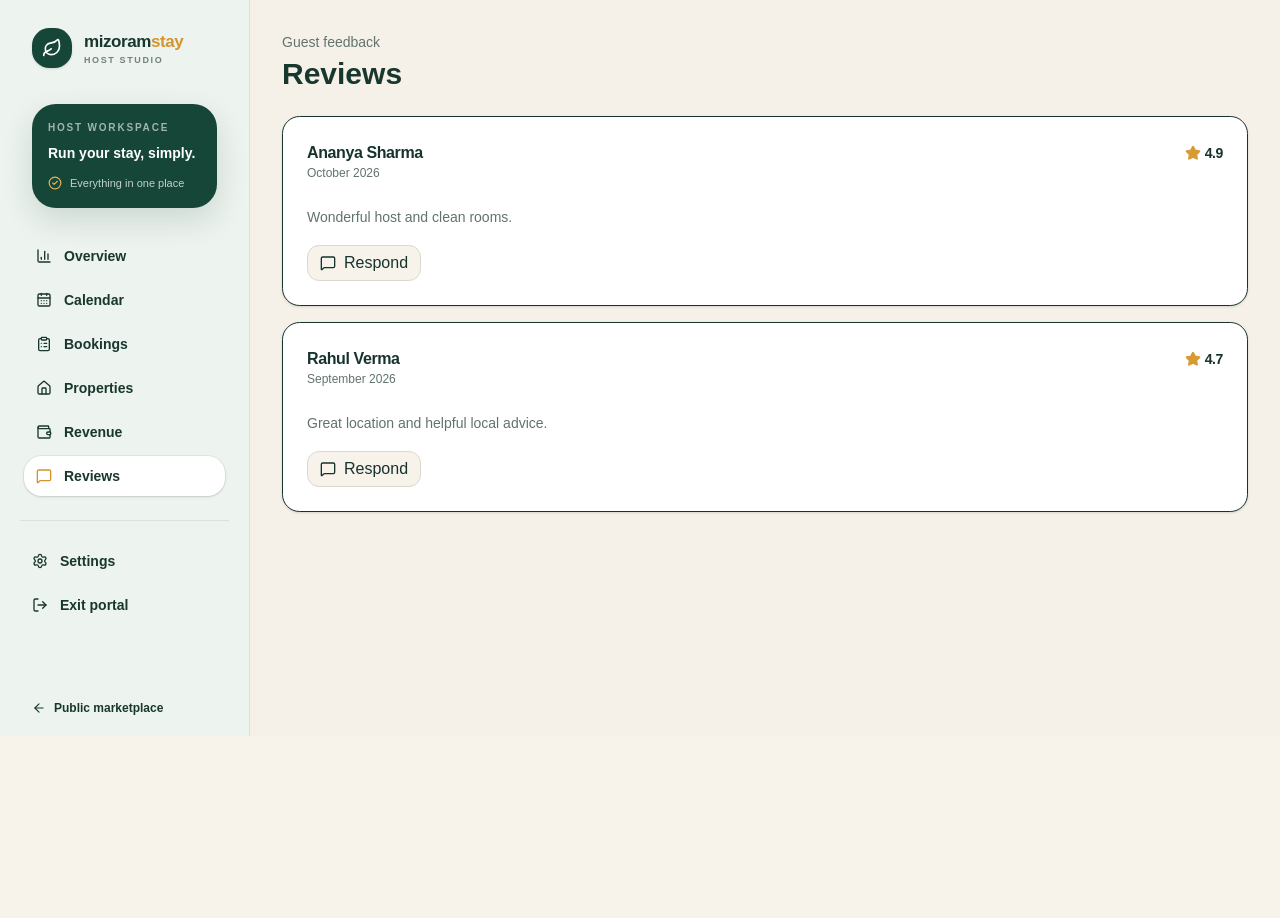
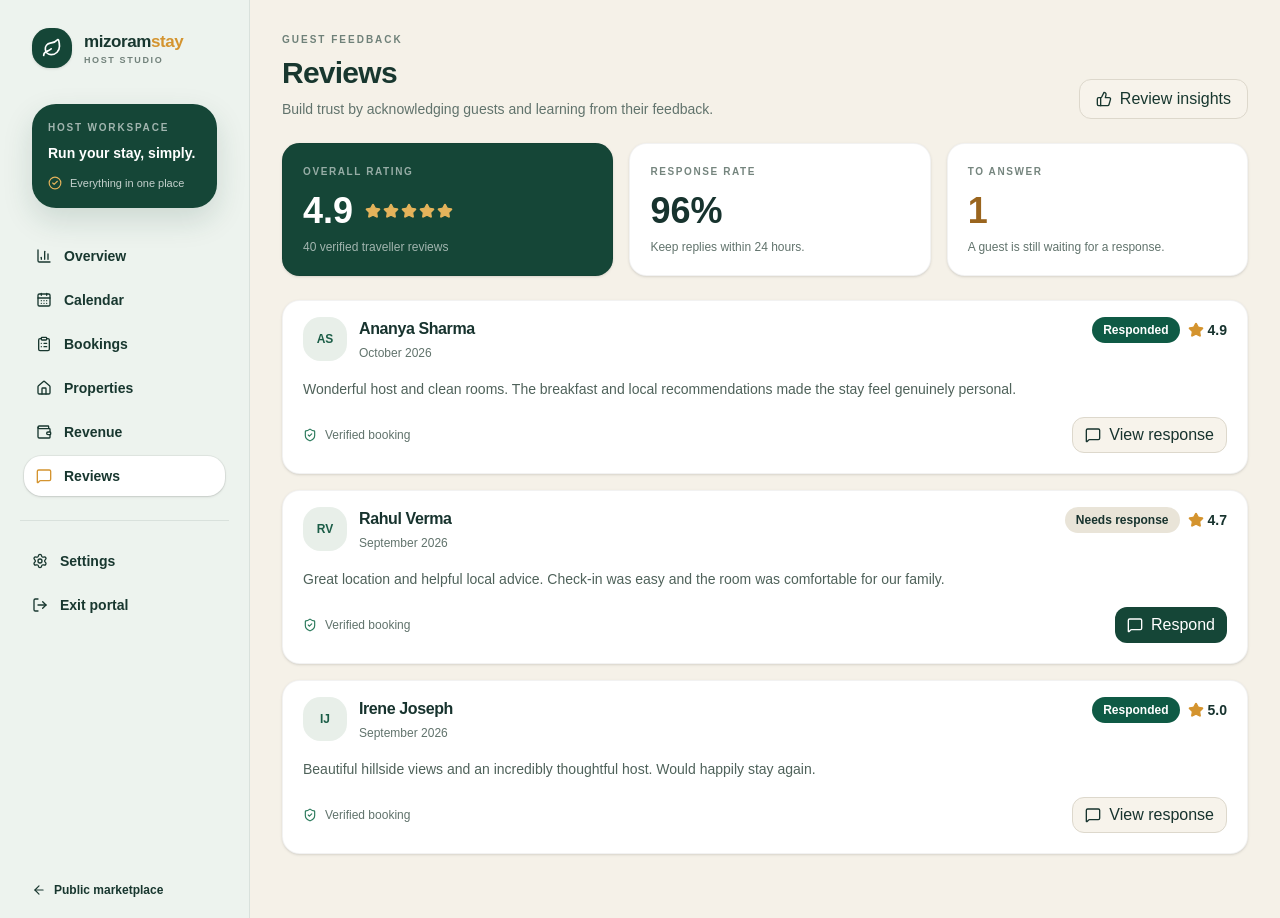
Before and after one commit to drmaruata/mizoramstay, a Next.js app: page /host/reviews in a window 1280 px wide. Before the commit the page ends 800 px from the top, so only its background shows below. Built offline with nearby package versions, Linux system fonts and the light colour scheme; no server answers.

Commit message:
Redesign host review centre

```diff
--- a/src/app/host/reviews/page.tsx
+++ b/src/app/host/reviews/page.tsx
@@ -1,5 +1,19 @@
-import { MessageSquare, Star } from 'lucide-react'
+import { MessageSquare, ShieldCheck, Star, ThumbsUp } from 'lucide-react'
 import { Button } from '@/components/ui/button'
 import { Card, CardContent, CardHeader, CardTitle } from '@/components/ui/card'
+import { Badge } from '@/components/ui/badge'
 import { PortalShell } from '@/components/host/portal-shell'
-export default function HostReviewsPage(){return <PortalShell><div><p className="text-sm text-muted-foreground">Guest feedback</p><h1 className="mt-1 text-3xl font-black">Reviews</h1></div><div className="mt-6 space-y-4">{[['Ananya Sharma','4.9','Wonderful host and clean rooms.','October 2026'],['Rahul Verma','4.7','Great location and helpful local advice.','September 2026']].map((r)=><Card key={r[0]}><CardHeader><CardTitle className="flex items-center justify-between text-base"><span>{r[0]}</span><span className="flex items-center gap-1 text-sm"><Star className="size-4 fill-current text-accent"/>{r[1]}</span></CardTitle><p className="text-xs text-muted-foreground">{r[3]}</p></CardHeader><CardContent><p className="text-sm leading-6 text-muted-foreground">{r[2]}</p><Button variant="outline" size="sm" className="mt-4"><MessageSquare className="size-4"/>Respond</Button></CardContent></Card>)}</div></PortalShell>}
+
+const reviews = [
+  { name: 'Ananya Sharma', initials: 'AS', rating: '4.9', text: 'Wonderful host and clean rooms. The breakfast and local recommendations made the stay feel genuinely personal.', date: 'October 2026', status: 'Responded' },
+  { name: 'Rahul Verma', initials: 'RV', rating: '4.7', text: 'Great location and helpful local advice. Check-in was easy and the room was comfortable for our family.', date: 'September 2026', status: 'Needs response' },
+  { name: 'Irene Joseph', initials: 'IJ', rating: '5.0', text: 'Beautiful hillside views and an incredibly thoughtful host. Would happily stay again.', date: 'September 2026', status: 'Responded' },
+]
+
+export default function HostReviewsPage() {
+  return <PortalShell><div className="mx-auto max-w-[1100px]">
+    <div className="flex flex-col gap-4 sm:flex-row sm:items-end sm:justify-between"><div><p className="text-[10px] font-bold uppercase tracking-[.2em] text-[#6f8179]">Guest feedback</p><h1 className="mt-2 text-3xl font-black tracking-tight">Reviews</h1><p className="mt-2 text-sm text-muted-foreground">Build trust by acknowledging guests and learning from their feedback.</p></div><Button variant="outline"><ThumbsUp className="size-4" /> Review insights</Button></div>
+    <div className="mt-6 grid gap-4 md:grid-cols-[1.1fr_1fr_1fr]"><Card className="border-black/5 bg-[#154637] text-white shadow-sm"><CardContent className="p-5"><p className="text-[10px] font-bold uppercase tracking-[.16em] text-white/55">Overall rating</p><div className="mt-3 flex items-center gap-3"><span className="text-4xl font-black">4.9</span><div className="flex gap-0.5">{[1,2,3,4,5].map((star) => <Star key={star} className="size-4 fill-[#e4b35b] text-[#e4b35b]" />)}</div></div><p className="mt-2 text-xs text-white/60">40 verified traveller reviews</p></CardContent></Card><Card className="border-black/5 shadow-sm"><CardContent className="p-5"><p className="text-[10px] font-bold uppercase tracking-[.16em] text-[#75857e]">Response rate</p><p className="mt-3 text-4xl font-black">96%</p><p className="mt-2 text-xs text-muted-foreground">Keep replies within 24 hours.</p></CardContent></Card><Card className="border-black/5 shadow-sm"><CardContent className="p-5"><p className="text-[10px] font-bold uppercase tracking-[.16em] text-[#75857e]">To answer</p><p className="mt-3 text-4xl font-black text-[#9a651e]">1</p><p className="mt-2 text-xs text-muted-foreground">A guest is still waiting for a response.</p></CardContent></Card></div>
+    <div className="mt-6 space-y-4">{reviews.map((review) => <Card key={review.name} className="border-black/5 shadow-sm"><CardHeader className="flex flex-row items-start justify-between gap-4 px-5 py-4"><div className="flex items-center gap-3"><span className="grid size-11 place-items-center rounded-2xl bg-[#e8efe9] text-xs font-black text-[#1b5d47]">{review.initials}</span><div><CardTitle className="text-base">{review.name}</CardTitle><p className="mt-1 text-xs text-muted-foreground">{review.date}</p></div></div><div className="flex items-center gap-2"><Badge variant={review.status === 'Responded' ? 'default' : 'secondary'}>{review.status}</Badge><span className="flex items-center gap-1 text-sm font-bold"><Star className="size-4 fill-[#d4942f] text-[#d4942f]" /> {review.rating}</span></div></CardHeader><CardContent className="px-5 pb-5 pt-0"><p className="max-w-3xl text-sm leading-6 text-[#4f625a]">{review.text}</p><div className="mt-4 flex items-center justify-between gap-3"><div className="flex items-center gap-2 text-xs text-muted-foreground"><ShieldCheck className="size-3.5 text-[#2b7a5c]" /> Verified booking</div>{review.status === 'Needs response' ? <Button size="sm" className="bg-[#154637] hover:bg-[#154637]/90"><MessageSquare className="size-4" /> Respond</Button> : <Button size="sm" variant="outline"><MessageSquare className="size-4" /> View response</Button>}</div></CardContent></Card>)}</div>
+  </div></PortalShell>
+}
```
